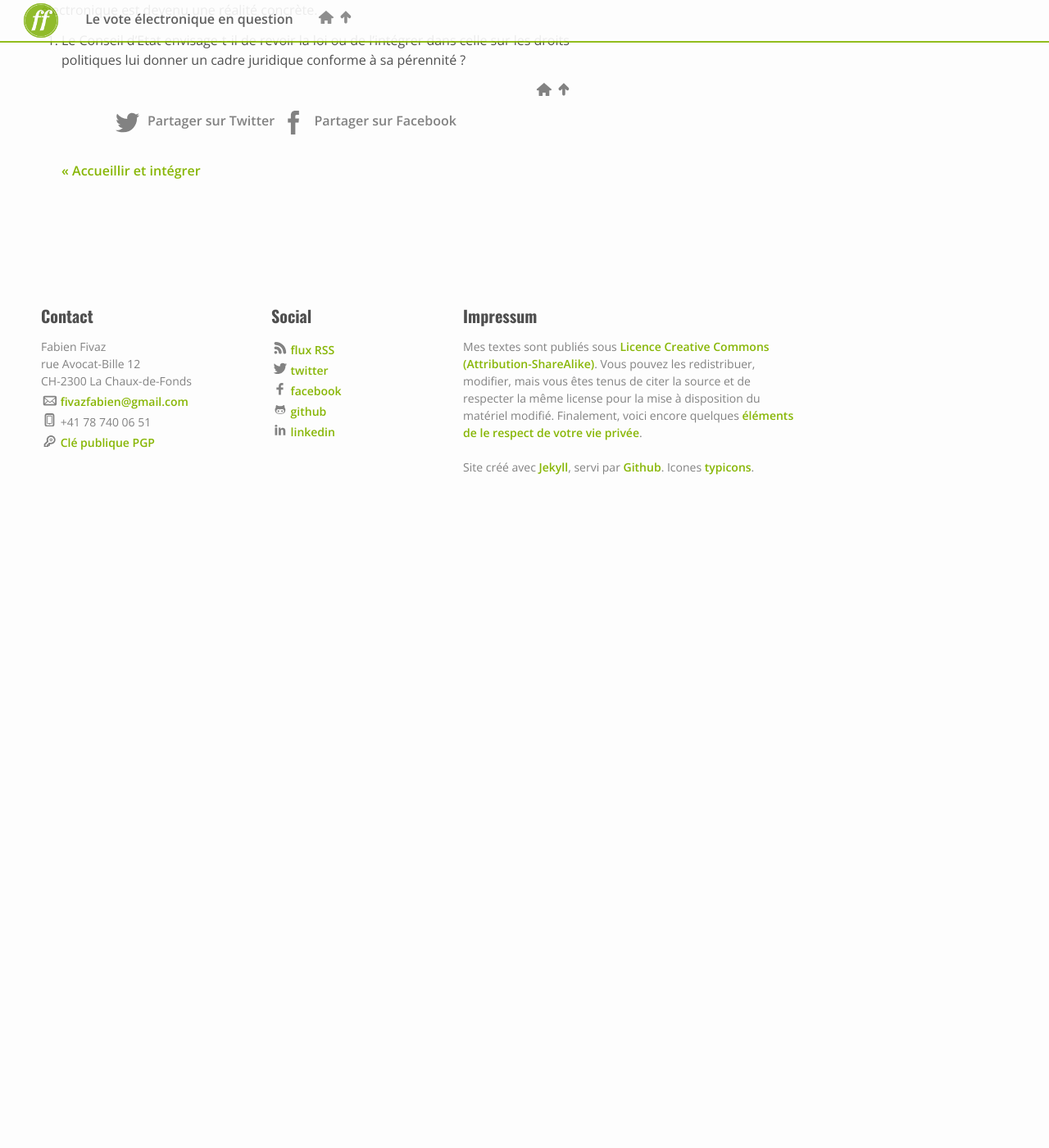
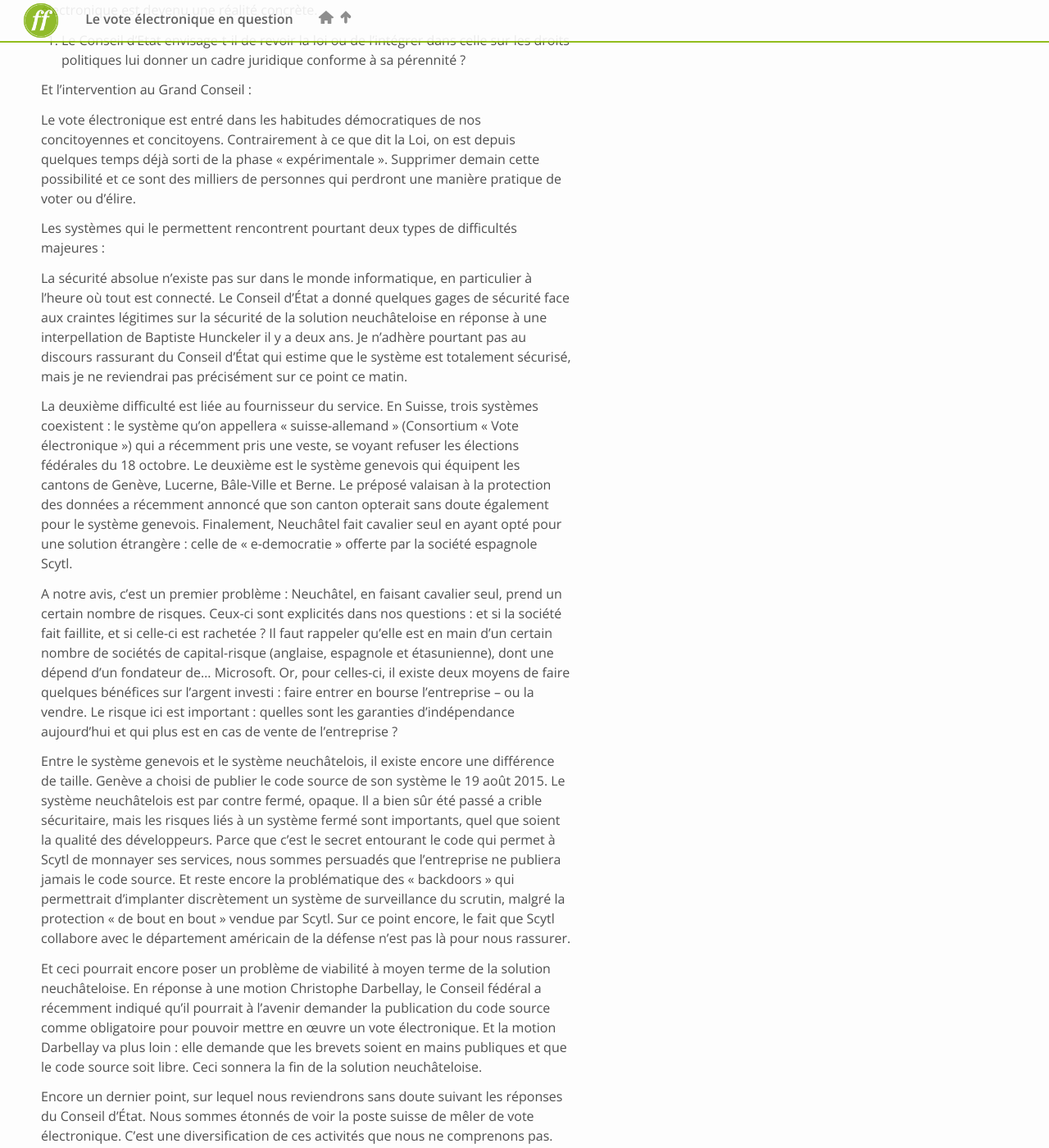
Before and after one commit to ffivaz/ffivaz.github.io, a Jekyll site: the page built from _posts/2015-09-28-le-vote-electronique-en-question.markdown, in a window 1280 px wide and 1400 px high, scrolled down 1846 px. Shown: the whole window at 82% size. Built offline with Jekyll 4.4.1, drawn with Linux system fonts in a browser that asks for light colours; nearby versions of some CDN libraries; comment, search, counter and statistics services are not loaded; before the commit the page ends 2476 px from its top, so only the background shows below that; some of the changed text lies outside the part shown.

Commit message:
Article vote électronique ajout intervention en plénum

```diff
--- a/_posts/2015-09-28-le-vote-electronique-en-question.markdown
+++ b/_posts/2015-09-28-le-vote-electronique-en-question.markdown
@@ -41,3 +41,49 @@
 électronique est devenu une réalité concrète.
 
 1. Le Conseil d’Etat envisage-t-il de revoir la loi ou de l’intégrer dans celle sur les droits politiques lui donner un cadre juridique conforme à sa pérennité ?
+
+Et l'intervention au Grand Conseil :
+
+Le vote électronique est entré dans les habitudes démocratiques de nos concitoyennes et concitoyens. Contrairement à ce
+que dit la Loi, on est depuis quelques temps déjà sorti de la phase « expérimentale ». Supprimer demain cette possibilité
+et ce sont des milliers de personnes qui perdront une manière pratique de voter ou d'élire.
+
+Les systèmes qui le permettent rencontrent pourtant deux types de difficultés majeures :
+
+La sécurité absolue n'existe pas sur dans le monde informatique, en particulier à l'heure où tout est connecté.
+Le Conseil d’État a donné quelques gages de sécurité face aux craintes légitimes sur la sécurité de la solution
+neuchâteloise en réponse à une interpellation de Baptiste Hunckeler il y a deux ans. Je n'adhère pourtant pas au
+discours rassurant du Conseil d’État qui estime que le système est totalement sécurisé, mais je ne reviendrai pas
+précisément sur ce point ce matin.
+
+La deuxième difficulté est liée au fournisseur du service. En Suisse, trois systèmes coexistent : le système qu'on
+appellera « suisse-allemand » (Consortium « Vote électronique ») qui a récemment pris une veste, se voyant refuser
+les élections fédérales du 18 octobre. Le deuxième est le système genevois qui équipent les cantons de Genève, Lucerne,
+Bâle-Ville et Berne. Le préposé valaisan à la protection des données a récemment annoncé que son canton opterait sans doute
+également pour le système genevois. Finalement, Neuchâtel fait cavalier seul en ayant opté pour une solution étrangère :
+celle de « e-democratie » offerte par la société espagnole Scytl.
+
+A notre avis, c'est un premier problème : Neuchâtel, en faisant cavalier seul, prend un certain nombre de risques. Ceux-ci
+sont explicités dans nos questions : et si la société fait faillite, et si celle-ci est rachetée ? Il faut rappeler qu'elle
+est en main d'un certain nombre de sociétés de capital-risque (anglaise, espagnole et étasunienne), dont une dépend d'un
+fondateur de… Microsoft. Or, pour celles-ci, il existe deux moyens de faire quelques bénéfices sur l'argent investi : faire
+entrer en bourse l'entreprise – ou la vendre. Le risque ici est important : quelles sont les garanties d'indépendance
+aujourd'hui et qui plus est en cas de vente de l'entreprise ?
+
+Entre le système genevois et le système neuchâtelois, il existe encore une différence de taille. Genève a choisi de publier
+le code source de son système le 19 août 2015. Le système neuchâtelois est par contre fermé, opaque. Il a bien sûr été passé
+a crible sécuritaire, mais les risques liés à un système fermé sont importants, quel que soient la qualité des développeurs.
+Parce que c'est le secret entourant le code qui permet à Scytl de monnayer ses services, nous sommes persuadés que
+l'entreprise ne publiera jamais le code source. Et reste encore la problématique des « backdoors » qui permettrait d'implanter
+discrètement un système de surveillance du scrutin, malgré la protection « de bout en bout » vendue par Scytl. Sur ce point
+encore, le fait que Scytl collabore avec le département américain de la défense n'est pas là pour nous rassurer.
+
+Et ceci pourrait encore poser un problème de viabilité à moyen terme de la solution neuchâteloise. En réponse à une motion
+Christophe Darbellay, le Conseil fédéral a récemment indiqué qu'il pourrait à l'avenir demander la publication du code source
+comme obligatoire pour pouvoir mettre en œuvre un vote électronique. Et la motion Darbellay va plus loin : elle demande que
+les brevets soient en mains publiques et que le code source soit libre. Ceci sonnera la fin de la solution neuchâteloise.
+
+Encore un dernier point, sur lequel nous reviendrons sans doute suivant les réponses du Conseil d’État. Nous sommes étonnés
+de voir la poste suisse de mêler de vote électronique. C'est une diversification de ces activités que nous ne comprenons pas.
+Après les sucreries et les tribolos, la poste donc veut vendre à d'autres cantons la solution espagnole. Permettez-nous de
+trouver cette situation incongrue.
```
